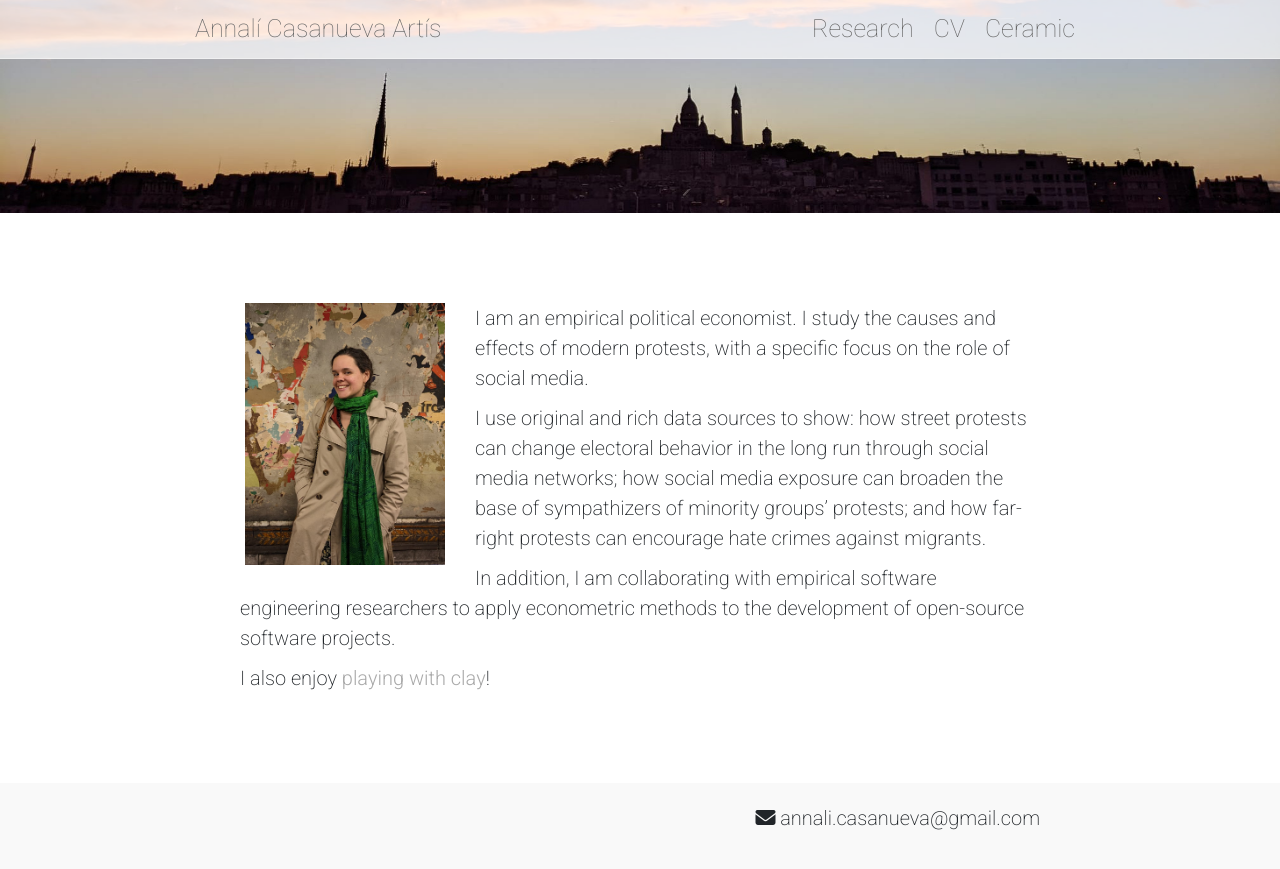
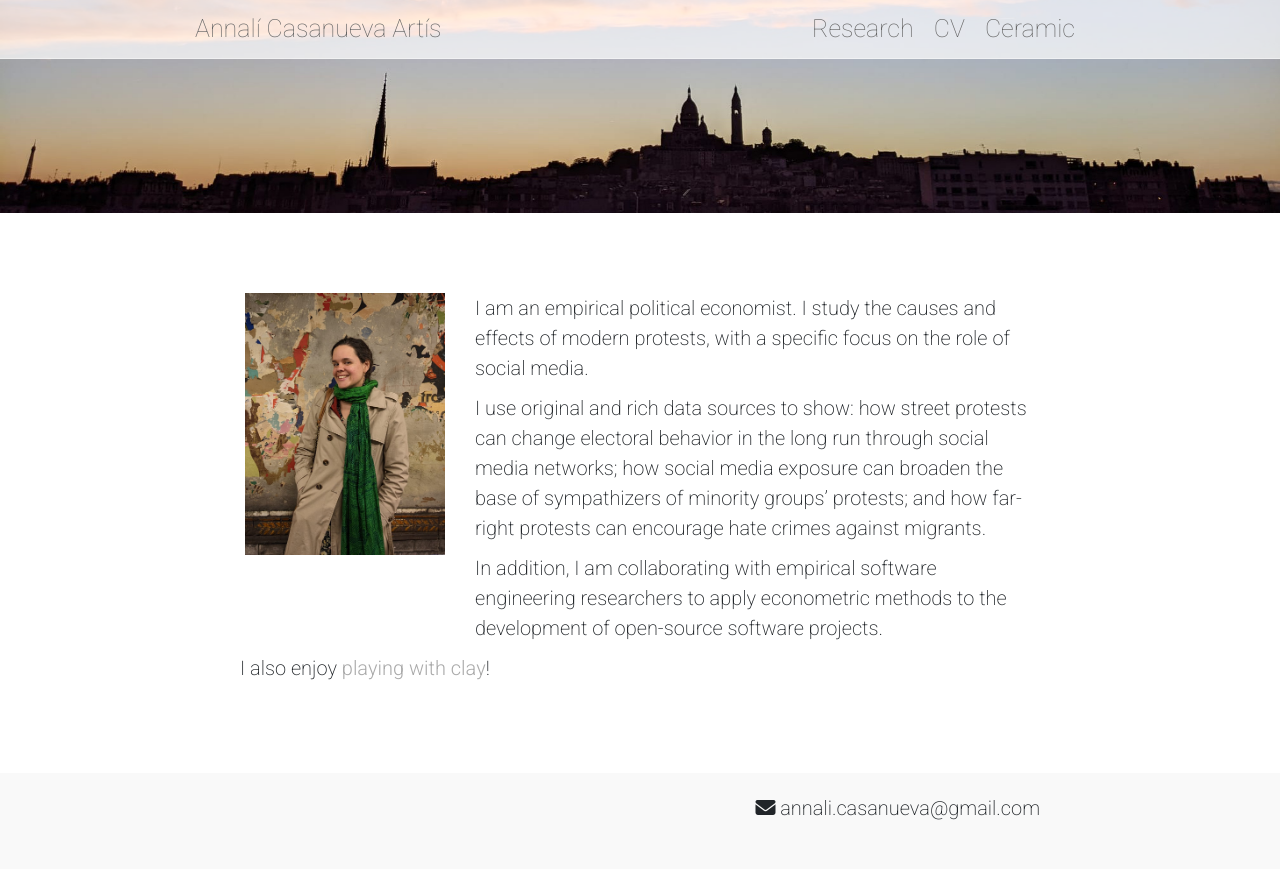
Before and after one commit to Annali-Casanueva/annali-casanueva.github.io, a Jekyll site: the page built from pages/en/index.md, in a window 1280 px wide. Shown: the top 869 px of the page. Built offline with Jekyll 4.4.1, drawn with Linux system fonts in a browser that asks for light colours.

Commit message:
Floats do not break paragraphs on desktop

```diff
--- a/css/style.css
+++ b/css/style.css
@@ -366,7 +366,11 @@ p { margin-bottom: 0.5rem; }
     max-width: 40vw;
     margin: 0 30px 0 5px;
 }
-
+@media (min-width: 566px) {
+  p {
+    overflow: hidden;
+  }
+}
 @media (max-width: 565px) {
   .main-page-portrait  {
     float: right;
--- a/pages/en/index.md
+++ b/pages/en/index.md
@@ -5,7 +5,8 @@ language: en
 page: /
 ---
 
-![Portrait]({{ site.baseurl }}/images/annali-casanueva-portrait.jpeg){: .main-page-portrait}
+<div><img src="{{ site.baseurl }}/images/annali-casanueva-portrait.jpeg" class="main-page-portrait" alt="Portrait">
+</div>
 
 I am an empirical political economist. I study the causes and effects of modern protests, with a specific focus on the role of social media.
 
```
